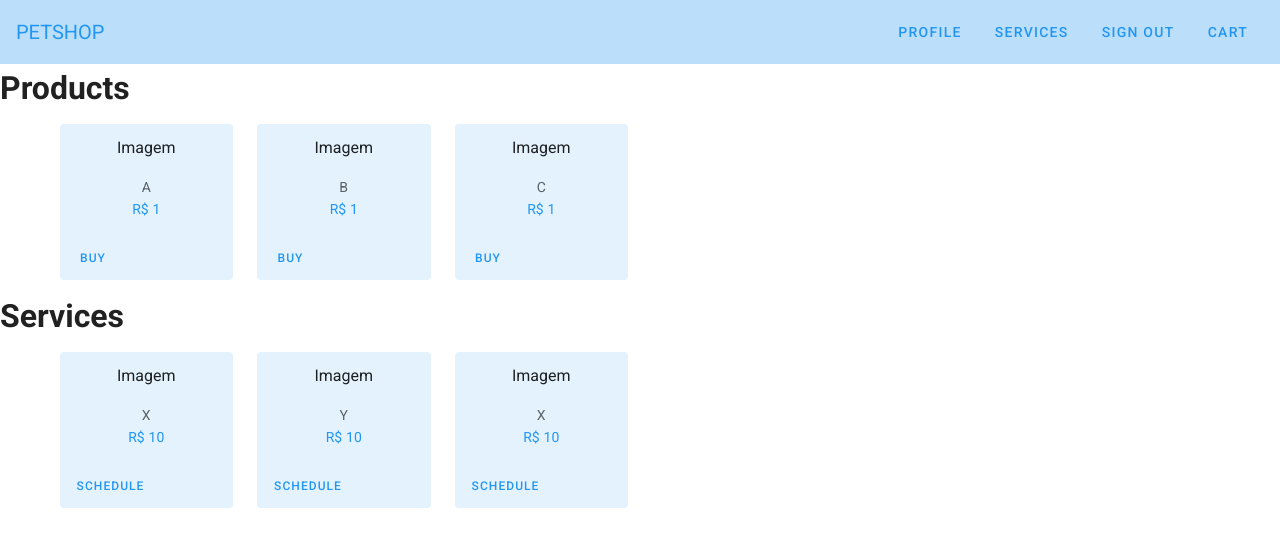
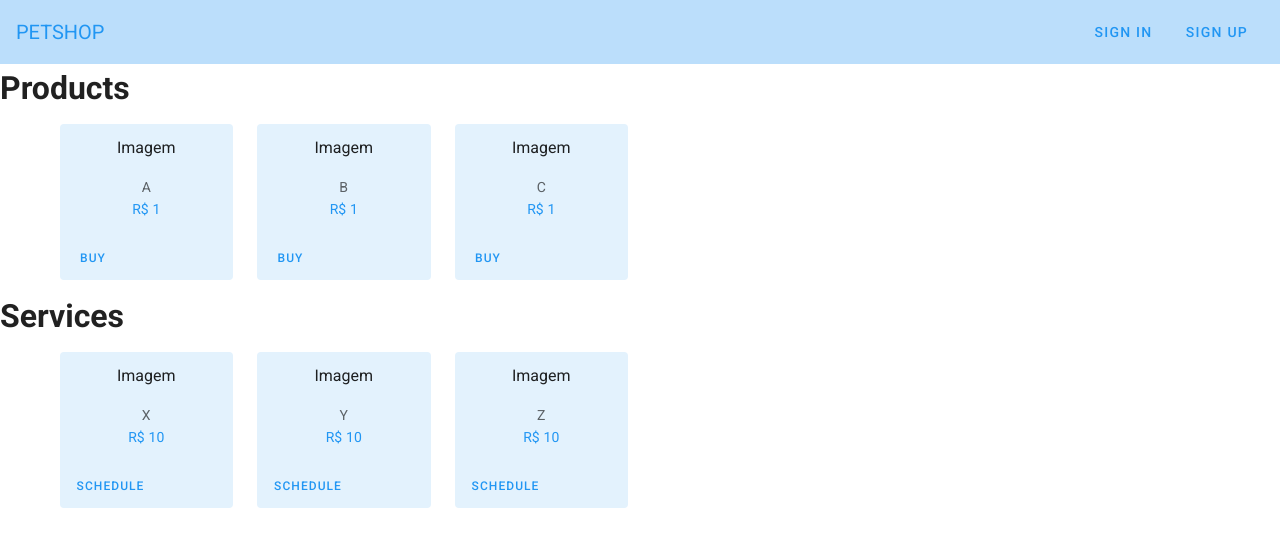
Before and after one commit to Mashbraganca/Petshop, a Vue app in the folder petshop/: page / in a window 1280 px wide. Shown: the top 546 px of the page. Built offline with nearby package versions, Linux system fonts and the light colour scheme.

Commit message:
Login Popup

```diff
--- /dev/null
+++ b/petshop/src/components/Login.vue
@@ -0,0 +1,39 @@
+<template>
+    <v-dialog v-model="popup" persistent max-width="400px">
+        <template v-slot:activator="{ on }">
+            <v-btn text color="blue" v-on="on" @click="login = false">Sign In</v-btn>
+        </template>
+        <v-card>
+            <v-card-title>
+                <h1>Login</h1>
+            </v-card-title>
+
+            <v-card-text>
+                <v-text-field label="Username*" required></v-text-field>
+                <v-text-field label="Password*" type="password" required></v-text-field>
+            </v-card-text>
+
+            <v-card-actions>
+                <v-spacer></v-spacer>
+                <v-btn color="blue" text @click="popup = false">Cancel</v-btn>
+                <v-btn color="blue" text @click="popup = false, emitLogin()">Save</v-btn>
+            </v-card-actions>
+        </v-card>
+    </v-dialog>
+</template>
+
+<script>
+export default {
+  data() {
+    return {
+      popup: false,
+    };
+  },
+
+  methods: {
+      emitLogin() {
+          this.$emit('emit-login', true);
+      }
+  }
+};
+</script>
--- a/petshop/src/components/Toolbar.vue
+++ b/petshop/src/components/Toolbar.vue
@@ -1,6 +1,6 @@
 <template>
     <nav>
-        <v-toolbar flat app class="blue lighten-4">
+        <v-app-bar flat app class="blue lighten-4">
             <div>
                 <v-toolbar-title class="text-uppercase blue--text">
                     <span>Petshop</span>
@@ -27,24 +27,29 @@
                 </v-btn>
             </div>
             <div v-show="!logged">
+                <Login @emit-login="logged = true"/>
+
                 <v-btn text color="blue" @click="logged = true">
-                    <span>Sign In</span>
+                    <span>Sign Up</span>
                 </v-btn>
             </div>
 
 
 
-        </v-toolbar>
+        </v-app-bar>
 
     </nav>
 
 </template>
 
 <script>
+import Login from './Login'
+
 export default{
+    components: {Login},
     data() {
         return{
-            logged: true
+            logged: false
         }
     }
 }
--- a/petshop/src/views/Home.vue
+++ b/petshop/src/views/Home.vue
@@ -70,7 +70,7 @@ export default {
             services: [
               { name: 'X', price: 10.0},
               { name: 'Y', price: 10.0},
-              { name: 'X', price: 10.0}
+              { name: 'Z', price: 10.0}
             ]
         }
     }
```
